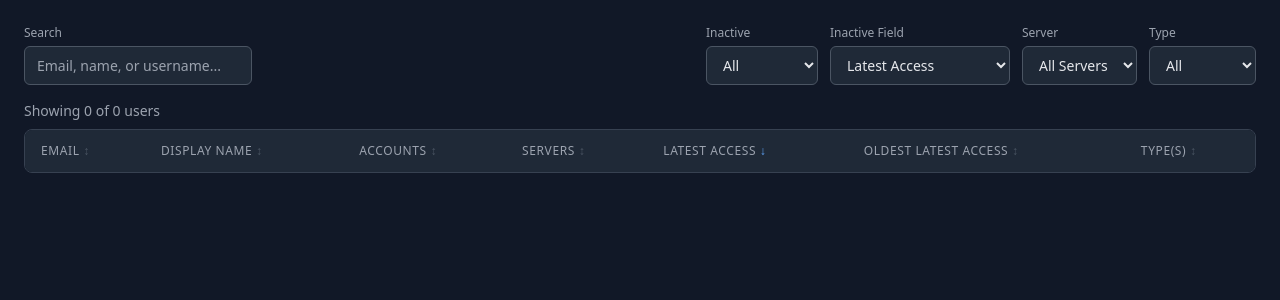
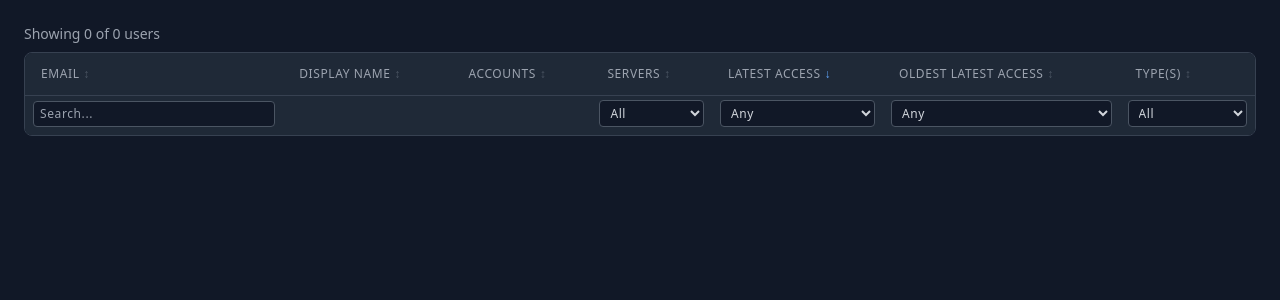
Before and after one commit to jase-perf/p4-user-dashboard, a FastAPI app: page / in a window 1280 px wide. Shown: the part 102-402 px from the top of the page. Run offline with FastAPI, Linux system fonts and the light colour scheme; data that the repository does not hold is empty; some libraries are stand-ins or nearby versions.

Commit message:
feat: column-level filters with greater/less than date options
Replace separate filter bar with inline filters in the table header:
- Search field under Email column
- Server dropdown under Servers column
- Date filters under Latest Access and Oldest Latest Access columns
  with both "newer than" and "older than" options
- Type dropdown under Type(s) column

Each filter is visually tied to its column, making the relationship
between filter and data immediately clear.

Co-Authored-By: Claude Opus 4.6 (1M context) <noreply@anthropic.com>

```diff
--- a/static/app.js
+++ b/static/app.js
@@ -289,16 +289,32 @@ app.applyFilters = function () {
     app.renderUsers();
 };
 
+app.parseDateFilter = function (val) {
+    // Parse filter values like "gt30", "lt7" into {op, days}
+    if (!val) return null;
+    var op = val.substring(0, 2);  // "gt" or "lt"
+    var days = parseInt(val.substring(2), 10);
+    return { op: op, days: days };
+};
+
+app.matchesDateFilter = function (timestamp, filter) {
+    if (!filter) return true;
+    var age = daysSince(timestamp);
+    if (filter.op === "gt") return age > filter.days;
+    if (filter.op === "lt") return age < filter.days;
+    return true;
+};
+
 app.getFilteredUsers = function () {
-    const searchVal = document.getElementById("filter-search").value.toLowerCase();
-    const inactiveDays = parseInt(document.getElementById("filter-inactive").value, 10);
-    const inactiveField = document.getElementById("filter-inactive-field").value;
-    const serverVal = document.getElementById("filter-server").value;
-    const typeVal = document.getElementById("filter-type").value;
+    var searchVal = document.getElementById("filter-search").value.toLowerCase();
+    var serverVal = document.getElementById("filter-server").value;
+    var latestFilter = app.parseDateFilter(document.getElementById("filter-latest").value);
+    var oldestFilter = app.parseDateFilter(document.getElementById("filter-oldest").value);
+    var typeVal = document.getElementById("filter-type").value;
 
-    let rows = app.processedUsers;
+    var rows = app.processedUsers;
 
-    // Text search
+    // Text search (searches email, display name, and usernames)
     if (searchVal) {
         rows = rows.filter(function (r) {
             if (r.email.toLowerCase().includes(searchVal)) return true;
@@ -309,19 +325,23 @@ app.getFilteredUsers = function () {
         });
     }
 
-    // Inactive filter
-    if (inactiveDays > 0) {
-        const field = inactiveField === "oldestLatestAccess"
-            ? "oldestLatestAccess"
-            : "latestAccess";
+    // Server filter
+    if (serverVal) {
+        rows = rows.filter(function (r) { return r.servers.has(serverVal); });
+    }
+
+    // Latest Access filter
+    if (latestFilter) {
         rows = rows.filter(function (r) {
-            return daysSince(r[field]) >= inactiveDays;
+            return app.matchesDateFilter(r.latestAccess, latestFilter);
         });
     }
 
-    // Server filter
-    if (serverVal) {
-        rows = rows.filter(function (r) { return r.servers.has(serverVal); });
+    // Oldest Latest Access filter
+    if (oldestFilter) {
+        rows = rows.filter(function (r) {
+            return app.matchesDateFilter(r.oldestLatestAccess, oldestFilter);
+        });
     }
 
     // Type filter
--- a/static/style.css
+++ b/static/style.css
@@ -204,6 +204,26 @@
     color: #f59e0b;
 }
 
+/* Column-level filters in table header */
+.filter-row td {
+    padding: 4px 8px 8px;
+    background-color: #1f2937;
+    border-top: 1px solid #374151;
+}
+.col-filter {
+    background-color: #111827;
+    border: 1px solid #4b5563;
+    color: #d1d5db;
+    font-size: 0.75rem;
+    border-radius: 0.25rem;
+    padding: 3px 6px;
+    width: 100%;
+}
+.col-filter:focus {
+    border-color: #3b82f6;
+    outline: none;
+}
+
 /* Config table inputs */
 .config-input {
     background-color: #111827;
--- a/templates/index.html
+++ b/templates/index.html
@@ -45,48 +45,6 @@
 
         <!-- Users View -->
         <div id="view-users" class="view hidden">
-            <!-- Filters -->
-            <div class="flex flex-wrap gap-3 mb-4 items-end">
-                <div class="flex-1 min-w-[200px]">
-                    <label class="filter-label">Search</label>
-                    <input id="filter-search" type="text" placeholder="Email, name, or username..."
-                        class="filter-input" oninput="app.applyFilters()">
-                </div>
-                <div>
-                    <label class="filter-label">Inactive</label>
-                    <select id="filter-inactive" class="filter-input" onchange="app.applyFilters()">
-                        <option value="0">All</option>
-                        <option value="30">30+ days</option>
-                        <option value="60">60+ days</option>
-                        <option value="90">90+ days</option>
-                        <option value="180">180+ days</option>
-                        <option value="365">365+ days</option>
-                    </select>
-                </div>
-                <div>
-                    <label class="filter-label">Inactive Field</label>
-                    <select id="filter-inactive-field" class="filter-input" onchange="app.applyFilters()">
-                        <option value="latestAccess">Latest Access</option>
-                        <option value="oldestLatestAccess">Oldest Latest Access</option>
-                    </select>
-                </div>
-                <div>
-                    <label class="filter-label">Server</label>
-                    <select id="filter-server" class="filter-input" onchange="app.applyFilters()">
-                        <option value="">All Servers</option>
-                    </select>
-                </div>
-                <div>
-                    <label class="filter-label">Type</label>
-                    <select id="filter-type" class="filter-input" onchange="app.applyFilters()">
-                        <option value="">All</option>
-                        <option value="standard">Standard</option>
-                        <option value="service">Service</option>
-                        <option value="operator">Operator</option>
-                    </select>
-                </div>
-            </div>
-
             <div id="user-count" class="text-sm text-gray-400 mb-2"></div>
 
             <div class="table-wrap">
@@ -100,6 +58,51 @@
                             <th class="sortable" data-sort="latestAccess">Latest Access</th>
                             <th class="sortable" data-sort="oldestLatestAccess">Oldest Latest Access</th>
                             <th class="sortable" data-sort="types">Type(s)</th>
+                        </tr>
+                        <tr class="filter-row">
+                            <td><input id="filter-search" type="text" placeholder="Search..."
+                                class="col-filter" oninput="app.applyFilters()"></td>
+                            <td></td>
+                            <td></td>
+                            <td><select id="filter-server" class="col-filter" onchange="app.applyFilters()">
+                                <option value="">All</option>
+                            </select></td>
+                            <td><select id="filter-latest" class="col-filter" onchange="app.applyFilters()">
+                                <option value="">Any</option>
+                                <optgroup label="Newer than">
+                                    <option value="lt7">< 7 days</option>
+                                    <option value="lt30">< 30 days</option>
+                                    <option value="lt90">< 90 days</option>
+                                </optgroup>
+                                <optgroup label="Older than">
+                                    <option value="gt30">> 30 days</option>
+                                    <option value="gt60">> 60 days</option>
+                                    <option value="gt90">> 90 days</option>
+                                    <option value="gt180">> 180 days</option>
+                                    <option value="gt365">> 365 days</option>
+                                </optgroup>
+                            </select></td>
+                            <td><select id="filter-oldest" class="col-filter" onchange="app.applyFilters()">
+                                <option value="">Any</option>
+                                <optgroup label="Newer than">
+                                    <option value="lt7">< 7 days</option>
+                                    <option value="lt30">< 30 days</option>
+                                    <option value="lt90">< 90 days</option>
+                                </optgroup>
+                                <optgroup label="Older than">
+                                    <option value="gt30">> 30 days</option>
+                                    <option value="gt60">> 60 days</option>
+                                    <option value="gt90">> 90 days</option>
+                                    <option value="gt180">> 180 days</option>
+                                    <option value="gt365">> 365 days</option>
+                                </optgroup>
+                            </select></td>
+                            <td><select id="filter-type" class="col-filter" onchange="app.applyFilters()">
+                                <option value="">All</option>
+                                <option value="standard">Standard</option>
+                                <option value="service">Service</option>
+                                <option value="operator">Operator</option>
+                            </select></td>
                         </tr>
                     </thead>
                     <tbody id="users-tbody"></tbody>
```
